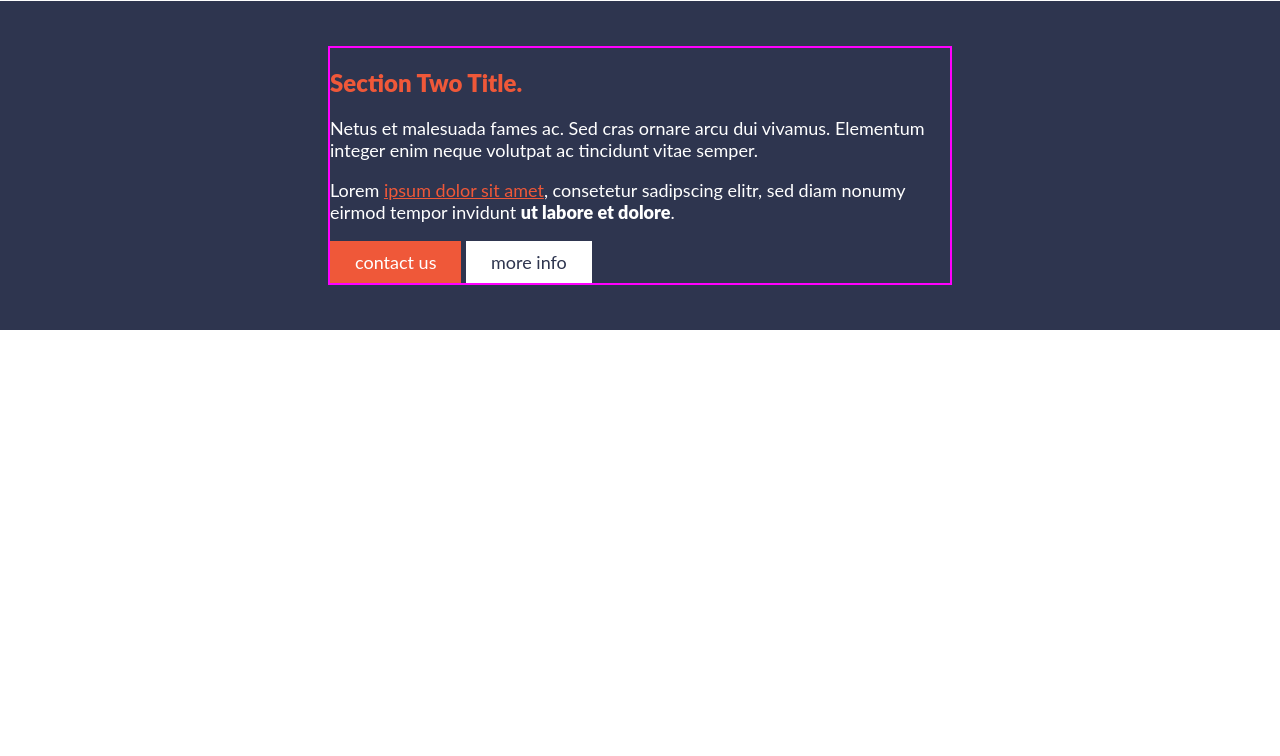
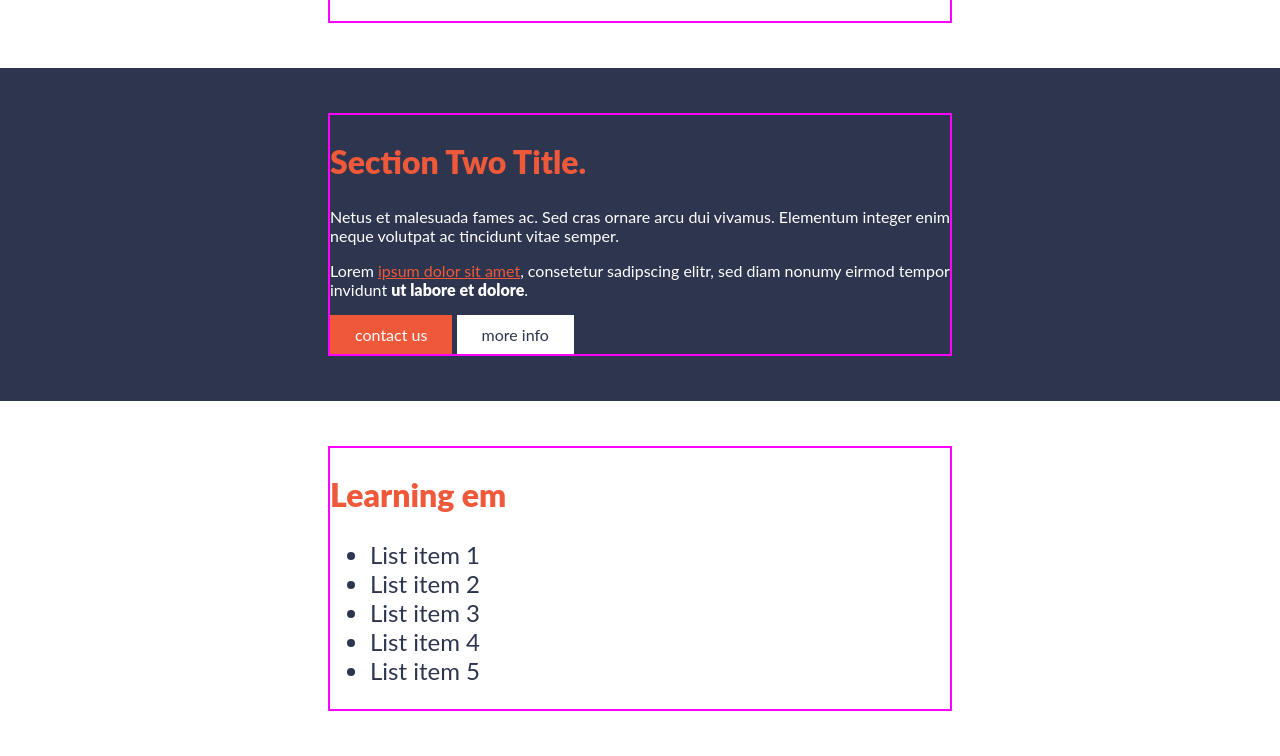
Before and after one commit to vincentlearningie/ieMonash, a PHP site: page / in a window 1280 px wide. Shown: the part 1017-1773 px from the top of the page. Before the commit the page ends 1347 px from the top, so only its background shows below. Run offline with PHP 8.4, Linux system fonts and the light colour scheme.

Commit message:
knowing in what situation using em and rem;

```diff
--- a/Learning-webdev/css-responsive/css-units/index.html
+++ b/Learning-webdev/css-responsive/css-units/index.html
@@ -40,5 +40,18 @@
             </div>
         </section>
 
+        <section class="em">
+            <div class="container">
+                <h2>Learning em</h2>
+                <ul>
+                    <li>List item 1</li>
+                    <li>List item 2</li>
+                    <li>List item 3</li>
+                    <li>List item 4</li>
+                    <li>List item 5</li>
+                </ul>
+            </div>
+        </section>
+
 </body>
 </html>
--- a/Learning-webdev/css-responsive/css-units/style.css
+++ b/Learning-webdev/css-responsive/css-units/style.css
@@ -1,15 +1,21 @@
-/* *{
-    border:1px solid;
-}
- */
 
-
- body {
+body {
     margin: 0;
-    font-size: 18px;
+    font-size: 1rem;
     font-family: 'Lato', sans-serif;
     color: #2e354f;
 }
+
+.section-one {
+    font-size: 2rem;
+}
+
+ul {
+    /* 1.5em = 150% */
+    font-size: 1.5rem;
+}
+
+
 
 h1,
 h2,
@@ -20,12 +26,12 @@ strong {
 /* Typography */
 
 h1 {
-    font-size: 36px;
+    font-size: 3rem;
     margin: 0;
 }
 
 h2 {
-    font-size: 24px;
+    font-size: 2rem;
     color: #ef5839;
 }
 
@@ -79,8 +85,7 @@ section {
 }
 
 .container {
-    width: 90%;
-    max-width: 620px;
+    width: 620px;
     margin: 0 auto;
     border: 2px solid magenta;
 }
@@ -89,7 +94,3 @@ section {
     background: #2e354f;
     color: #fff;
 }
-
-img{
-    width:100%;
-}
```
Also changed, not shown: 1 other file.
